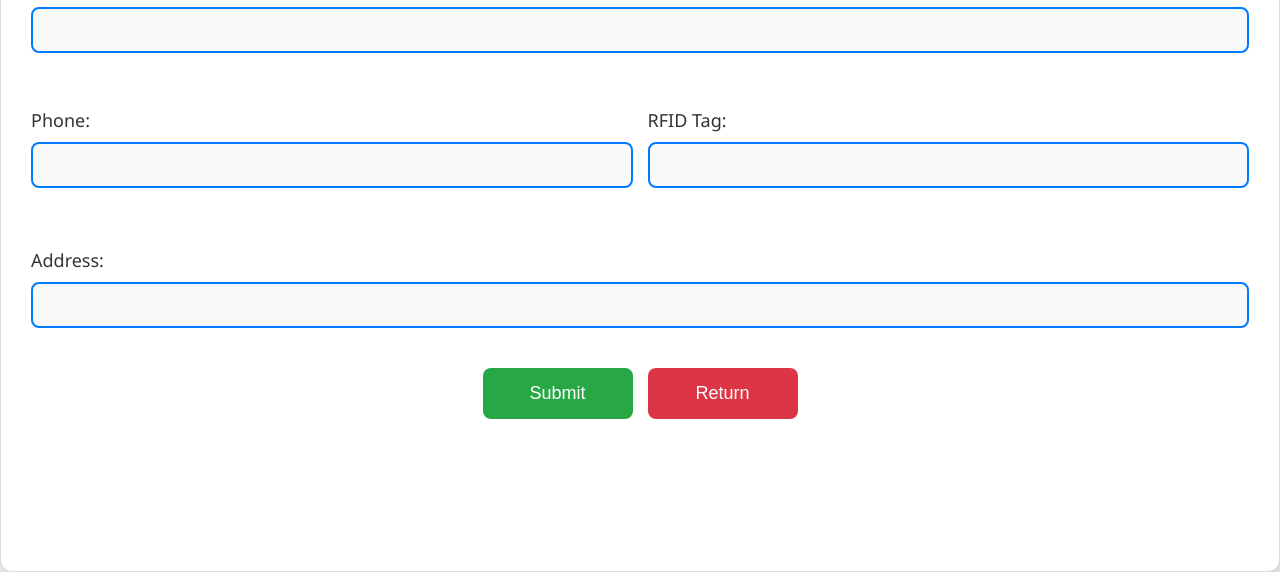
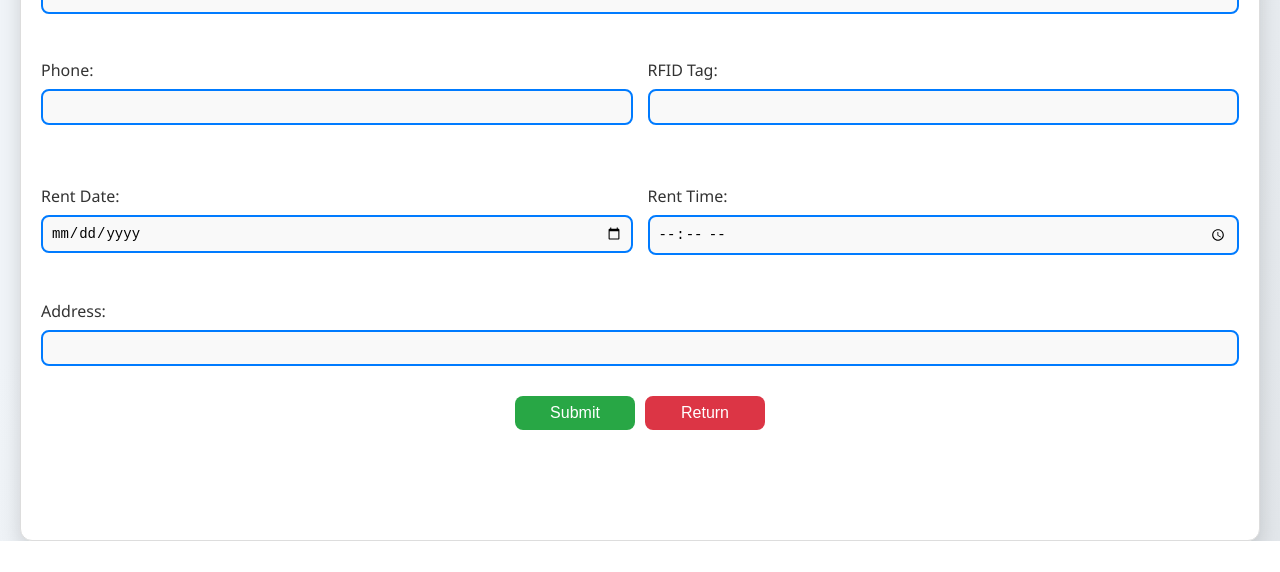
Before and after one commit to kristianandico/CycleSecure, a plain HTML site: page rent-bike.html in a window 1280 px wide. Shown: the part 259-831 px from the top of the page. After the commit the page ends 800 px from the top, so only its background shows below. Drawn offline with Linux system fonts and the light colour scheme.

Commit message:
Update rent-bike.html

```diff
--- a/rent-bike.html
+++ b/rent-bike.html
@@ -7,8 +7,8 @@
     <link rel="stylesheet" href="styles.css">
     <style>
         body {
-                background: linear-gradient(135deg, #f0f4f8 30%, #e2e6ea 100%), url('images/background-pattern.png');
-                background-size: cover;
+            background: linear-gradient(135deg, #f0f4f8 30%, #e2e6ea 100%), url('images/background-pattern.png');
+            background-size: cover;
             font-family: 'Segoe UI', Tahoma, Geneva, Verdana, sans-serif;
             margin: 0;
             padding: 0;
@@ -20,17 +20,18 @@
             align-items: center;
             justify-content: center;
             background-color: #ffffff;
-            padding: 30px;
+            padding: 20px;
             border-radius: 12px;
             box-shadow: 0 8px 20px rgba(0, 0, 0, 0.15);
-            max-width: none;
-            margin: 0;
+            max-width: 100%;
+            margin: 20px;
             border: 1px solid #ddd;
+            box-sizing: border-box;
         }
 
         h2 {
-            margin-bottom: 25px;
-            font-size: 32px;
+            margin-bottom: 20px;
+            font-size: 28px;
             color: #007BFF; /* Blue color for the heading */
             text-align: center;
         }
@@ -41,45 +42,48 @@
 
         label {
             display: block;
-            margin-bottom: 10px;
-            font-size: 18px;
+            margin-bottom: 8px;
+            font-size: 16px;
             color: #333;
         }
 
-        input[type="text"] {
+        input[type="text"],
+        input[type="date"],
+        input[type="time"] {
             width: 100%;
-            padding: 12px;
-            margin-bottom: 20px;
+            padding: 8px;
+            margin-bottom: 15px;
             border: 2px solid #007BFF; /* Blue border */
             border-radius: 8px;
-            font-size: 16px;
+            font-size: 14px;
             box-sizing: border-box;
-            transition: border-color 0.3s, box-shadow 0.3s;
             background-color: #f9f9f9; /* Light background for inputs */
         }
 
-        input[type="text"]:focus {
+        input[type="text"]:focus,
+        input[type="date"]:focus,
+        input[type="time"]:focus {
             border-color: #0056b3; /* Darker blue on focus */
             outline: none;
-            box-shadow: 0 0 8px rgba(98, 167, 240, 0.5);
+            box-shadow: 0 0 6px rgba(98, 167, 240, 0.5);
         }
 
         .button-group {
             display: flex;
-            gap: 15px;
+            gap: 10px;
             justify-content: center;
         }
 
         .button-group input[type="submit"],
         .button-group input[type="button"] {
-            padding: 15px;
+            padding: 8px 12px; /* Adjust padding */
             border: none;
             border-radius: 8px;
             color: #fff;
-            font-size: 18px;
+            font-size: 16px;
             cursor: pointer;
             transition: background-color 0.3s, transform 0.3s;
-            width: 150px; /* Set a fixed width for both buttons */
+            width: 120px; /* Adjust width for both buttons */
         }
 
         .button-group input[type="submit"] {
@@ -88,7 +92,7 @@
 
         .button-group input[type="submit"]:hover {
             background-color: #218838;
-            transform: translateY(-2px);
+            transform: translateY(-1px);
         }
 
         .button-group input[type="button"] {
@@ -97,17 +101,17 @@
 
         .button-group input[type="button"]:hover {
             background-color: #c82333;
-            transform: translateY(-2px);
+            transform: translateY(-1px);
         }
 
         .form-group {
-            margin-bottom: 20px;
+            margin-bottom: 15px;
         }
 
         .form-row {
             display: flex;
             gap: 15px; /* Space between the fields */
-            margin-bottom: 20px;
+            margin-bottom: 15px;
         }
 
         .form-row .form-group {
@@ -120,7 +124,7 @@
 
         .form-footer {
             text-align: center;
-            margin-top: 20px;
+            margin-top: 15px;
         }
     </style>
 </head>
@@ -145,6 +149,18 @@
                 </div>
             </div>
 
+            <div class="form-row">
+                <div class="form-group">
+                    <label for="return_date">Rent Date:</label>
+                    <input type="date" id="return_date" name="return_date" required>
+                </div>
+
+                <div class="form-group">
+                    <label for="return_time">Rent Time:</label>
+                    <input type="time" id="return_time" name="return_time" required>
+                </div>
+            </div>
+
             <div class="form-group">
                 <label for="address">Address:</label>
                 <input type="text" id="address" name="address" required>
```
